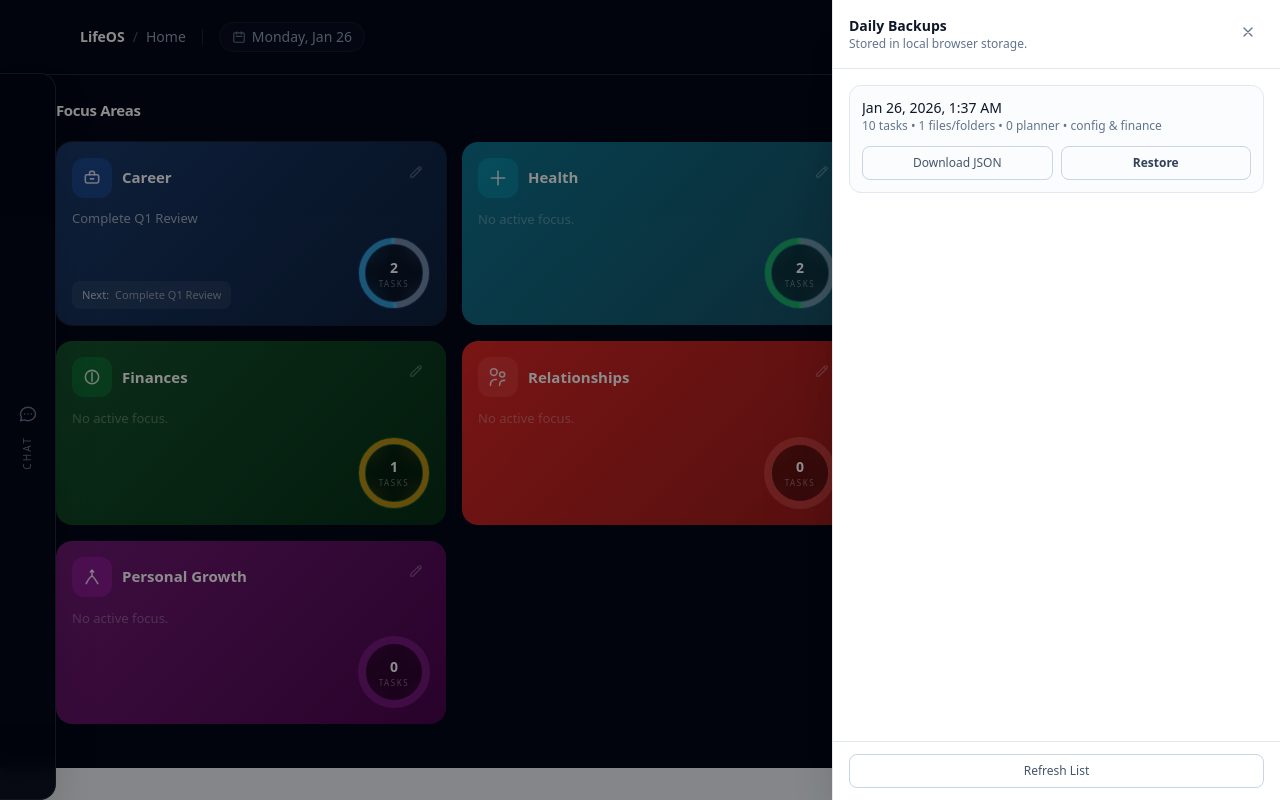
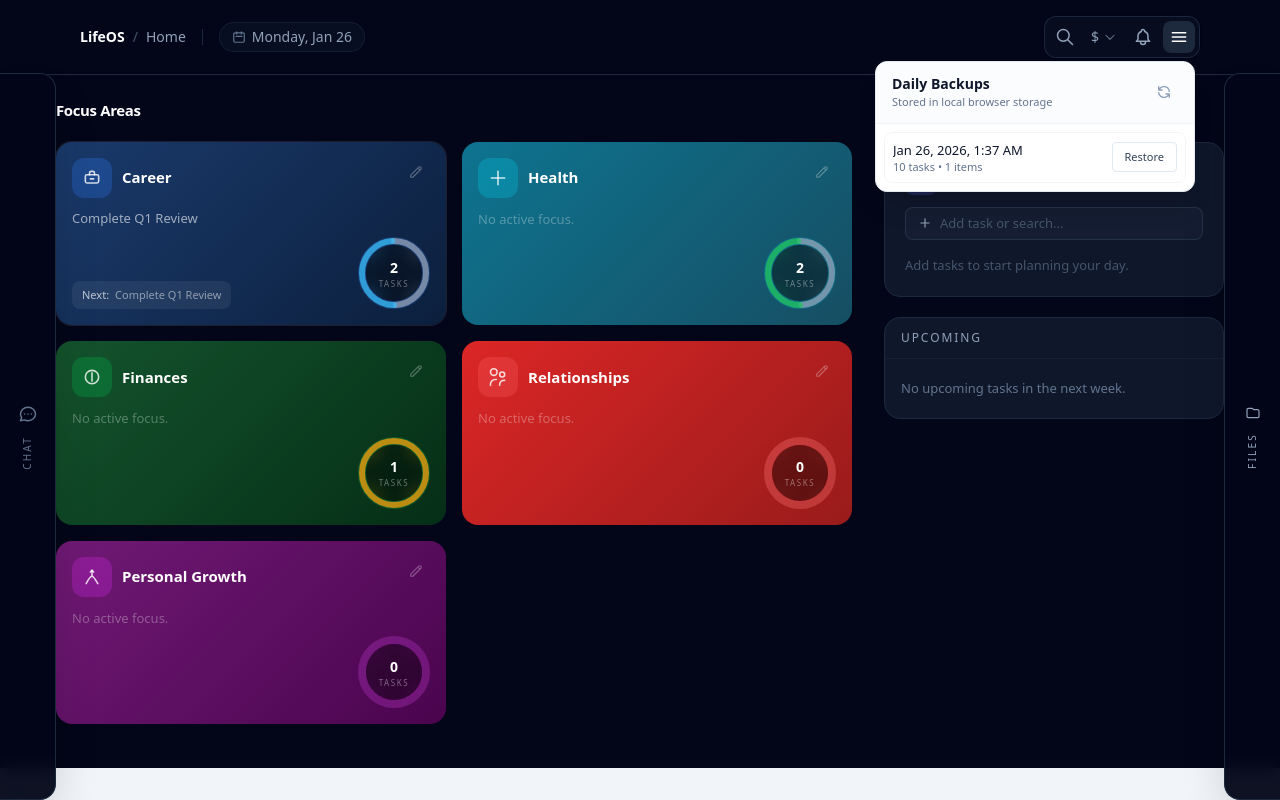
Before and after one commit to attarira/life-os, a Next.js app: page / in a window 1280 px wide. Both pictures are taken after a click on the button 1179 px from the left and 37 px from the top of the page. Built offline with nearby package versions, Linux system fonts and the light colour scheme.

Commit message:
cleanify

```diff
--- a/src/components/BackupsPanel.tsx
+++ b/src/components/BackupsPanel.tsx
@@ -44,7 +44,8 @@ function loadBackupEntries(): BackupEntry[] {
 
     return parsed
       .filter(isBackupEntry)
-      .sort((a, b) => new Date(b.createdAt).getTime() - new Date(a.createdAt).getTime());
+      .sort((a, b) => new Date(b.createdAt).getTime() - new Date(a.createdAt).getTime())
+      .slice(0, 7);
   } catch (error) {
     console.warn('Failed to load backups:', error);
     return [];
@@ -63,18 +64,7 @@ function formatBackupTimestamp(iso: string): string {
   });
 }
 
-function downloadJSON(filename: string, data: unknown) {
-  const payload = JSON.stringify(data, null, 2);
-  const blob = new Blob([payload], { type: 'application/json' });
-  const url = URL.createObjectURL(blob);
-  const anchor = document.createElement('a');
-  anchor.href = url;
-  anchor.download = filename;
-  document.body.appendChild(anchor);
-  anchor.click();
-  document.body.removeChild(anchor);
-  URL.revokeObjectURL(url);
-}
+
 
 export function BackupsPanel() {
   const { importTasks } = useTaskContext();
@@ -92,11 +82,7 @@ export function BackupsPanel() {
     refreshBackups();
   }, [open, refreshBackups]);
 
-  const handleDownload = (entry: BackupEntry) => {
-    const dateKey = entry.createdAt.split('T')[0] || 'backup';
-    downloadJSON(`lifeos-backup-${dateKey}.json`, entry);
-    setStatus(`Downloaded backup from ${formatBackupTimestamp(entry.createdAt)}.`);
-  };
+
 
   const handleRestore = async (entry: BackupEntry) => {
     const backupLabel = formatBackupTimestamp(entry.createdAt);
@@ -144,11 +130,11 @@ export function BackupsPanel() {
   };
 
   return (
-    <>
+    <div className="relative">
       <button
         type="button"
-        onClick={() => setOpen(true)}
-        className="relative p-1.5 rounded-lg text-slate-400 hover:text-white hover:bg-slate-800 transition-colors"
+        onClick={() => setOpen(!open)}
+        className={`relative p-1.5 rounded-lg text-slate-400 hover:text-white transition-colors ${open ? 'bg-slate-800 text-white' : 'hover:bg-slate-800'}`}
         title="Backups"
         aria-label="Backups"
       >
@@ -158,97 +144,74 @@ export function BackupsPanel() {
       </button>
 
       {open && (
-        <div className="fixed inset-0 z-50">
+        <>
           <div
-            className="absolute inset-0 bg-black/45"
+            className="fixed inset-0 z-40"
             onClick={() => setOpen(false)}
           />
-          <aside className="absolute right-0 top-0 h-full w-full max-w-md border-l border-slate-200 dark:border-slate-800 bg-white dark:bg-slate-900 shadow-2xl">
-            <div className="flex items-start justify-between gap-3 border-b border-slate-200 dark:border-slate-800 px-4 py-4">
+          <div className="absolute right-0 top-full mt-2 w-80 z-50 rounded-xl border border-slate-200 dark:border-slate-800 bg-white dark:bg-slate-900 shadow-xl overflow-hidden flex flex-col max-h-[400px]">
+            <div className="flex items-center justify-between gap-3 border-b border-slate-100 dark:border-slate-800 px-4 py-3 shrink-0 bg-slate-50/50 dark:bg-slate-900/50">
               <div>
                 <h2 className="text-sm font-semibold text-slate-900 dark:text-white">Daily Backups</h2>
-                <p className="text-xs text-slate-500 dark:text-slate-400">
-                  Stored in local browser storage.
+                <p className="text-[11px] text-slate-500 dark:text-slate-400">
+                  Stored in local browser storage
                 </p>
               </div>
               <button
                 type="button"
-                onClick={() => setOpen(false)}
-                className="h-8 w-8 rounded-lg text-slate-500 hover:text-slate-900 dark:text-slate-400 dark:hover:text-white hover:bg-slate-100 dark:hover:bg-slate-800"
-                aria-label="Close backups panel"
+                onClick={refreshBackups}
+                className="p-1.5 rounded-md text-slate-400 hover:text-slate-900 dark:hover:text-white hover:bg-slate-100 dark:hover:bg-slate-800 transition-colors"
+                title="Refresh List"
               >
-                <svg className="w-4 h-4 mx-auto" viewBox="0 0 24 24" stroke="currentColor" strokeWidth="2" fill="none">
-                  <path strokeLinecap="round" strokeLinejoin="round" d="M18 6 6 18M6 6l12 12" />
+                <svg className="w-4 h-4" viewBox="0 0 24 24" fill="none" stroke="currentColor" strokeWidth="2">
+                  <path strokeLinecap="round" strokeLinejoin="round" d="M4 4v5h.582m15.356 2A8.001 8.001 0 004.582 9m0 0H9m11 11v-5h-.581m0 0a8.003 8.003 0 01-15.357-2m15.357 2H15" />
                 </svg>
               </button>
             </div>
 
             {status && (
-              <div className="px-4 pt-3">
-                <div className="rounded-lg border border-slate-200 dark:border-slate-700 bg-slate-50 dark:bg-slate-800/70 px-3 py-2 text-xs text-slate-600 dark:text-slate-300">
+              <div className="px-4 py-2 shrink-0 border-b border-slate-100 dark:border-slate-800">
+                <div className="rounded border border-blue-200 dark:border-blue-900/50 bg-blue-50 dark:bg-blue-950/30 px-2.5 py-1.5 text-[11px] font-medium text-blue-800 dark:text-blue-300">
                   {status}
                 </div>
               </div>
             )}
 
-            <div className="px-4 py-4 space-y-3 overflow-y-auto h-[calc(100%-134px)]">
+            <div className="overflow-y-auto p-2 space-y-1.5">
               {backups.length === 0 && (
-                <div className="rounded-xl border border-dashed border-slate-300 dark:border-slate-700 px-4 py-6 text-sm text-slate-500 dark:text-slate-400">
-                  No backups found yet. A backup is created once per day after app load.
+                <div className="px-3 py-6 text-center text-xs text-slate-500 dark:text-slate-400">
+                  No backups found yet.
                 </div>
               )}
 
               {backups.map(entry => (
                 <div
                   key={entry.id}
-                  className="rounded-xl border border-slate-200 dark:border-slate-800 bg-slate-50/60 dark:bg-slate-950/70 px-3 py-3 space-y-3"
+                  className="rounded-lg border border-slate-100 dark:border-slate-800/60 bg-white dark:bg-slate-900 p-2 hover:border-slate-200 dark:hover:border-slate-700 transition-colors flex items-center justify-between gap-3 group"
                 >
-                  <div className="flex items-center justify-between gap-3">
-                    <div className="min-w-0">
-                      <p className="text-sm font-medium text-slate-900 dark:text-white truncate">
+                  <div className="min-w-0 flex-1">
+                    <p className="text-[13px] font-medium text-slate-900 dark:text-white truncate">
                       {formatBackupTimestamp(entry.createdAt)}
                     </p>
-                      <p className="text-xs text-slate-500 dark:text-slate-400">
+                    <p className="text-[11px] text-slate-500 dark:text-slate-400 leading-tight">
                       {entry.tasks.length} tasks
-                        {Array.isArray(entry.fileSystemNodes) ? ` • ${entry.fileSystemNodes.length} files/folders` : ''}
-                        {Array.isArray(entry.plannerItems) ? ` • ${entry.plannerItems.length} planner` : ''}
-                        {Array.isArray(entry.netWorthSnapshots) ? ` • config & finance` : ''}
+                      {Array.isArray(entry.fileSystemNodes) ? ` • ${entry.fileSystemNodes.length} items` : ''}
                     </p>
                   </div>
-                  </div>
-                  <div className="flex items-center gap-2">
-                    <button
-                      type="button"
-                      onClick={() => handleDownload(entry)}
-                      className="flex-1 rounded-lg border border-slate-300 dark:border-slate-700 px-3 py-2 text-xs font-medium text-slate-600 dark:text-slate-300 hover:text-slate-900 dark:hover:text-white hover:bg-white dark:hover:bg-slate-800"
-                    >
-                      Download JSON
-                    </button>
                   <button
                     type="button"
                     onClick={() => handleRestore(entry)}
                     disabled={restoringId === entry.id}
-                      className="flex-1 rounded-lg border border-slate-300 dark:border-slate-700 px-3 py-2 text-xs font-semibold text-slate-700 dark:text-slate-100 hover:bg-slate-100 dark:hover:bg-slate-800 disabled:opacity-50 disabled:cursor-not-allowed"
+                    className="shrink-0 rounded border border-slate-200 dark:border-slate-700 px-3 py-1.5 text-[11px] font-medium text-slate-700 dark:text-slate-200 hover:bg-slate-50 dark:hover:bg-slate-800 disabled:opacity-50 disabled:cursor-not-allowed transition-colors"
                   >
                     {restoringId === entry.id ? 'Restoring...' : 'Restore'}
                   </button>
                 </div>
-                </div>
               ))}
             </div>
-
-            <div className="absolute bottom-0 left-0 right-0 border-t border-slate-200 dark:border-slate-800 bg-white dark:bg-slate-900 px-4 py-3">
-              <button
-                type="button"
-                onClick={refreshBackups}
-                className="w-full rounded-lg border border-slate-300 dark:border-slate-700 px-3 py-2 text-xs font-medium text-slate-600 dark:text-slate-300 hover:text-slate-900 dark:hover:text-white hover:bg-slate-100 dark:hover:bg-slate-800"
-              >
-                Refresh List
-              </button>
           </div>
-          </aside>
+        </>
+      )}
     </div>
-      )}
-    </>
   );
 }
--- a/src/lib/task-context.tsx
+++ b/src/lib/task-context.tsx
@@ -66,7 +66,7 @@ export function TaskProvider({ children }: TaskProviderProps) {
   const [selectedTaskId, setSelectedTaskId] = useState<string | null>(null);
   const [searchOpen, setSearchOpen] = useState(false);
   const [archiveOpen, setArchiveOpen] = useState(false);
-  const BACKUP_RETENTION_DAYS = 30;
+  const BACKUP_RETENTION_DAYS = 7;
 
   // Initialize on mount
   useEffect(() => {
```
Also changed, not shown: src/components/ImportExport.tsx (+6 -4 lines). Lines whose indentation alone changed are shown as unchanged.
